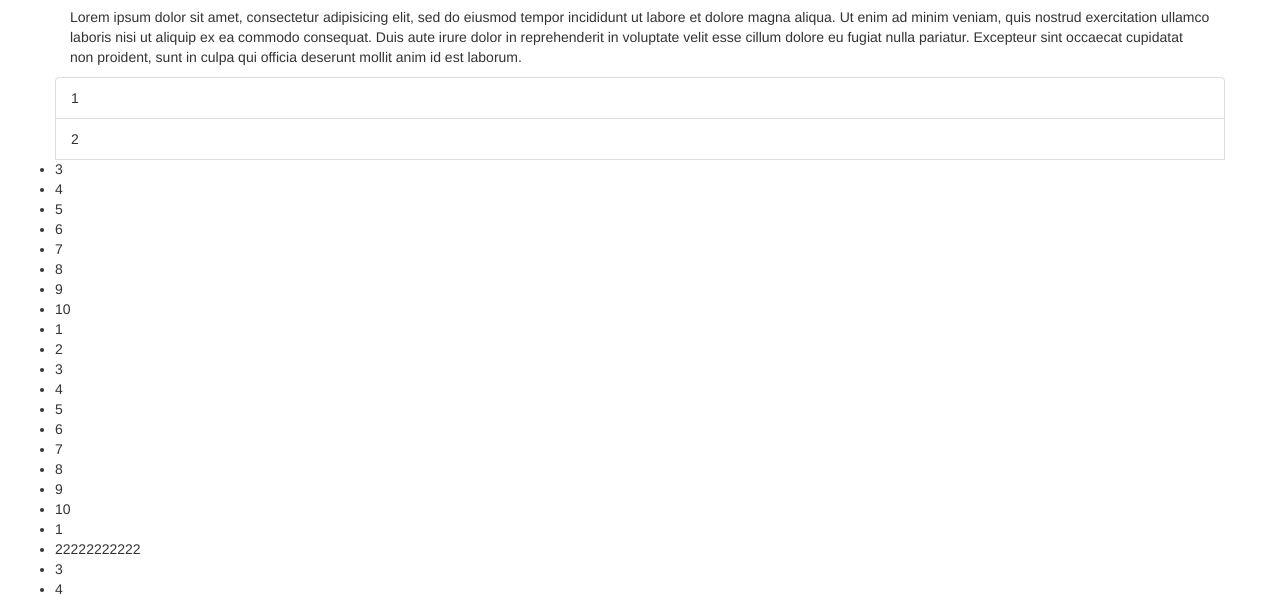
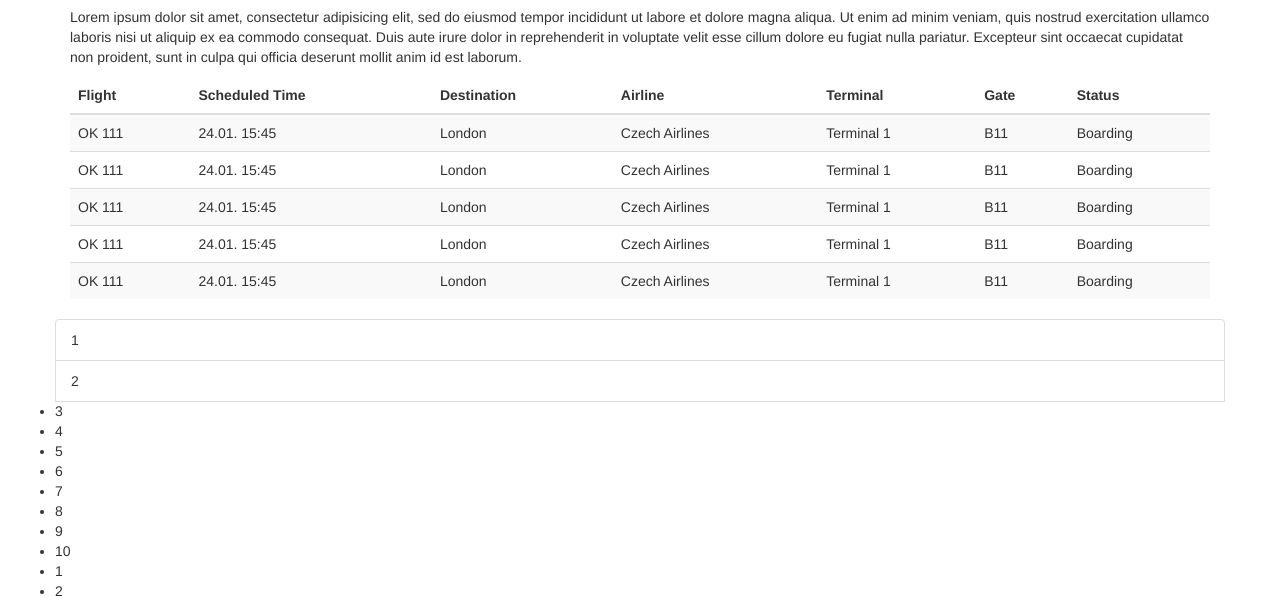
Before and after one commit to JakubM/jakubm.github.io, a plain HTML site: page index.html in a window 1280 px wide. Shown: the part 205-801 px from the top of the page. Drawn offline with nearby package versions, Linux system fonts and the light colour scheme.

Commit message:
Dummy table added - example with jakubm.com data layout

```diff
--- a/index.html
+++ b/index.html
@@ -53,6 +53,69 @@
 	consequat. Duis aute irure dolor in reprehenderit in voluptate velit esse
 	cillum dolore eu fugiat nulla pariatur. Excepteur sint occaecat cupidatat non
 	proident, sunt in culpa qui officia deserunt mollit anim id est laborum.</p>
+<table class="table table-striped">
+  <thead>
+    <tr>
+      <th>Flight</th>
+      <th>Scheduled Time</th>
+      <th>Destination</th>
+      <th>Airline</th>
+      <th>Terminal</th>
+      <th>Gate</th>
+      <th>Status</th>
+    </tr>
+  </thead>
+  <tbody>
+    <tr>
+      <td>OK 111</td>
+      <td>24.01. 15:45</td>
+      <td>London</td>
+      <td>Czech Airlines</td>
+      <td>Terminal 1</td>
+      <td>B11</td>
+      <td>Boarding</td>
+    </tr>
+    <tr>
+      <td>OK 111</td>
+      <td>24.01. 15:45</td>
+      <td>London</td>
+      <td>Czech Airlines</td>
+      <td>Terminal 1</td>
+      <td>B11</td>
+      <td>Boarding</td>
+    </tr>
+    <tr>
+      <td>OK 111</td>
+      <td>24.01. 15:45</td>
+      <td>London</td>
+      <td>Czech Airlines</td>
+      <td>Terminal 1</td>
+      <td>B11</td>
+      <td>Boarding</td>
+    </tr>
+    <tr>
+      <td>OK 111</td>
+      <td>24.01. 15:45</td>
+      <td>London</td>
+      <td>Czech Airlines</td>
+      <td>Terminal 1</td>
+      <td>B11</td>
+      <td>Boarding</td>
+    </tr>
+    <tr>
+      <td>OK 111</td>
+      <td>24.01. 15:45</td>
+      <td>London</td>
+      <td>Czech Airlines</td>
+      <td>Terminal 1</td>
+      <td>B11</td>
+      <td>Boarding</td>
+    </tr>
+  </tbody>
+  <tbody>
+
+  </tbody>
+</table>
 <div class="row">
 <ul class="list-group">
 	<li class="list-group-item">1</li>
```
